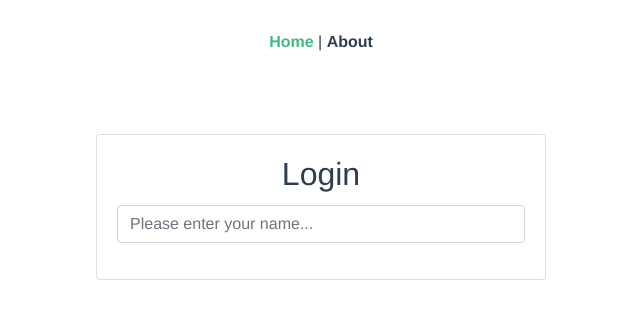
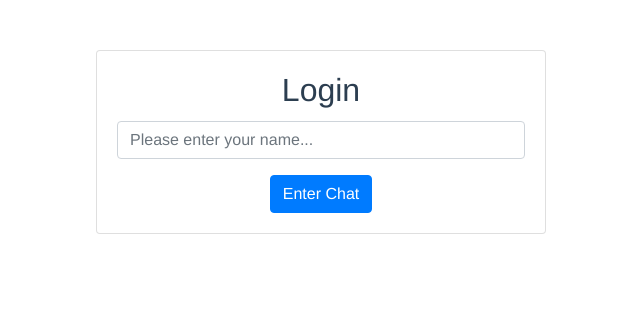
Before and after one commit to KennyStephens/vuejs-firebase-chat-app, a Vue app in the folder vue-chat/: page / in a window 1280 px wide. Shown: the top 316 px of the page, without its empty margins (319-959 px from the left). Built offline with nearby package versions, Linux system fonts and the light colour scheme.

Commit message:
Added button

```diff
--- a/vue-chat/src/App.vue
+++ b/vue-chat/src/App.vue
@@ -1,9 +1,5 @@
 <template>
   <div id="app">
-    <div id="nav">
-      <router-link to="/">Home</router-link> |
-      <router-link to="/about">About</router-link>
-    </div>
     <router-view />
   </div>
 </template>
--- a/vue-chat/src/views/Login.vue
+++ b/vue-chat/src/views/Login.vue
@@ -8,6 +8,7 @@
                         <input type="text" class="form-control" placeholder="Please enter your name..." name="name" v-model="name">
                         <p v-if="errorText" class="text-danger">{{ errorText }}</p>
                     </div>
+                    <button class="btn btn-primary" type="submit">Enter Chat</button>
                 </form>
             </div>
         </div>
```
